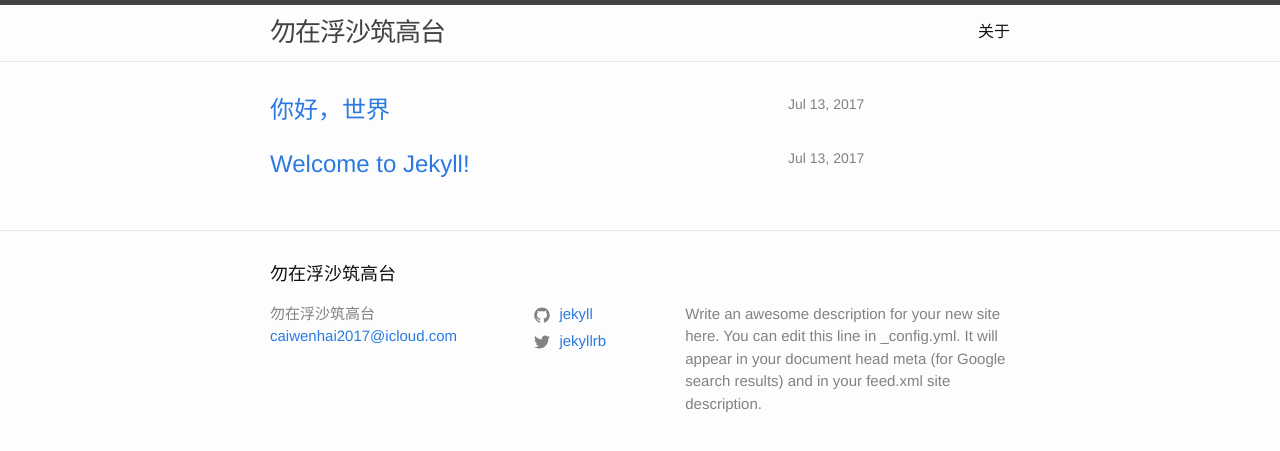
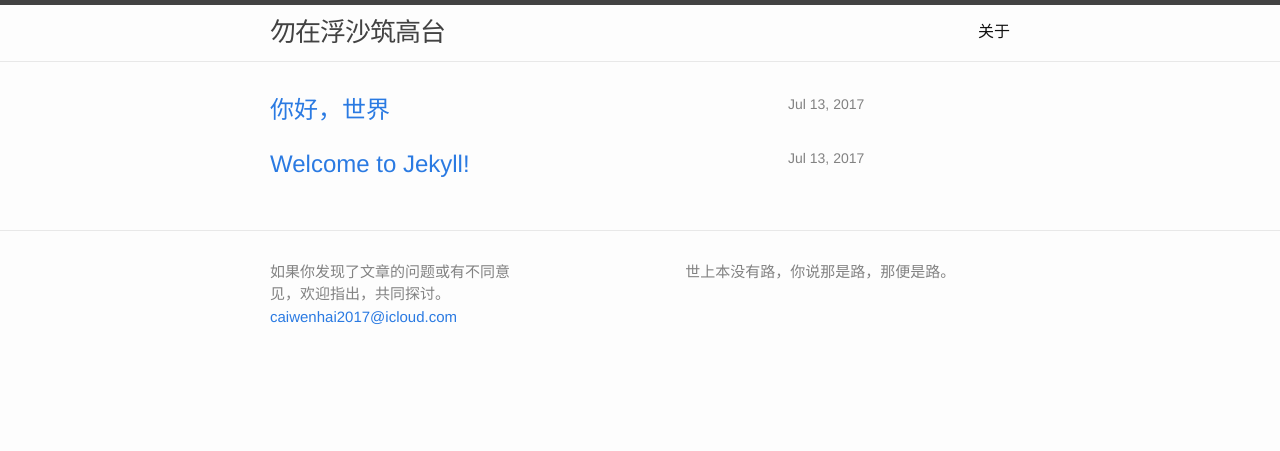
Before and after one commit to sky0458/sky0458.github.io, a Jekyll site: the page built from index.md, in a window 1280 px wide. Shown: the top 451 px of the page. Built offline with Jekyll 4.4.1, drawn with Linux system fonts in a browser that asks for light colours.

Commit message:
底部修改

```diff
--- a/_config.yml
+++ b/_config.yml
@@ -16,13 +16,11 @@
 title: 勿在浮沙筑高台
 email: caiwenhai2017@icloud.com
 description: > # this means to ignore newlines until "baseurl:"
-  Write an awesome description for your new site here. You can edit this
-  line in _config.yml. It will appear in your document head meta (for
-  Google search results) and in your feed.xml site description.
+   世上本没有路，你说那是路，那便是路。
 baseurl: "" # the subpath of your site, e.g. /blog
 url: "http://blog.caiwenhai.cn/" # the base hostname & protocol for your site, e.g. http://example.com
-twitter_username: jekyllrb
-github_username:  jekyll
+twitter_username:
+github_username:
 
 # Build settings
 markdown: kramdown
--- a/_includes/footer.html
+++ b/_includes/footer.html
@@ -1,21 +1,18 @@
 <footer class="site-footer">
 
   <div class="wrapper">
-
-    <h2 class="footer-heading">{{ site.title | escape }}</h2>
-
     <div class="footer-col-wrapper">
       <div class="footer-col footer-col-1">
         <ul class="contact-list">
-          <li>
+          <!--<li>
             {% if site.author %}
               {{ site.author | escape }}
             {% else %}
               {{ site.title | escape }}
             {% endif %}
-            </li>
+            </li>-->
             {% if site.email %}
-            <li><a href="mailto:{{ site.email }}">{{ site.email }}</a></li>
+            <li>如果你发现了文章的问题或有不同意见，欢迎指出，共同探讨。<br/><a href="mailto:{{ site.email }}">{{ site.email }}</a></li>
             {% endif %}
         </ul>
       </div>
```
